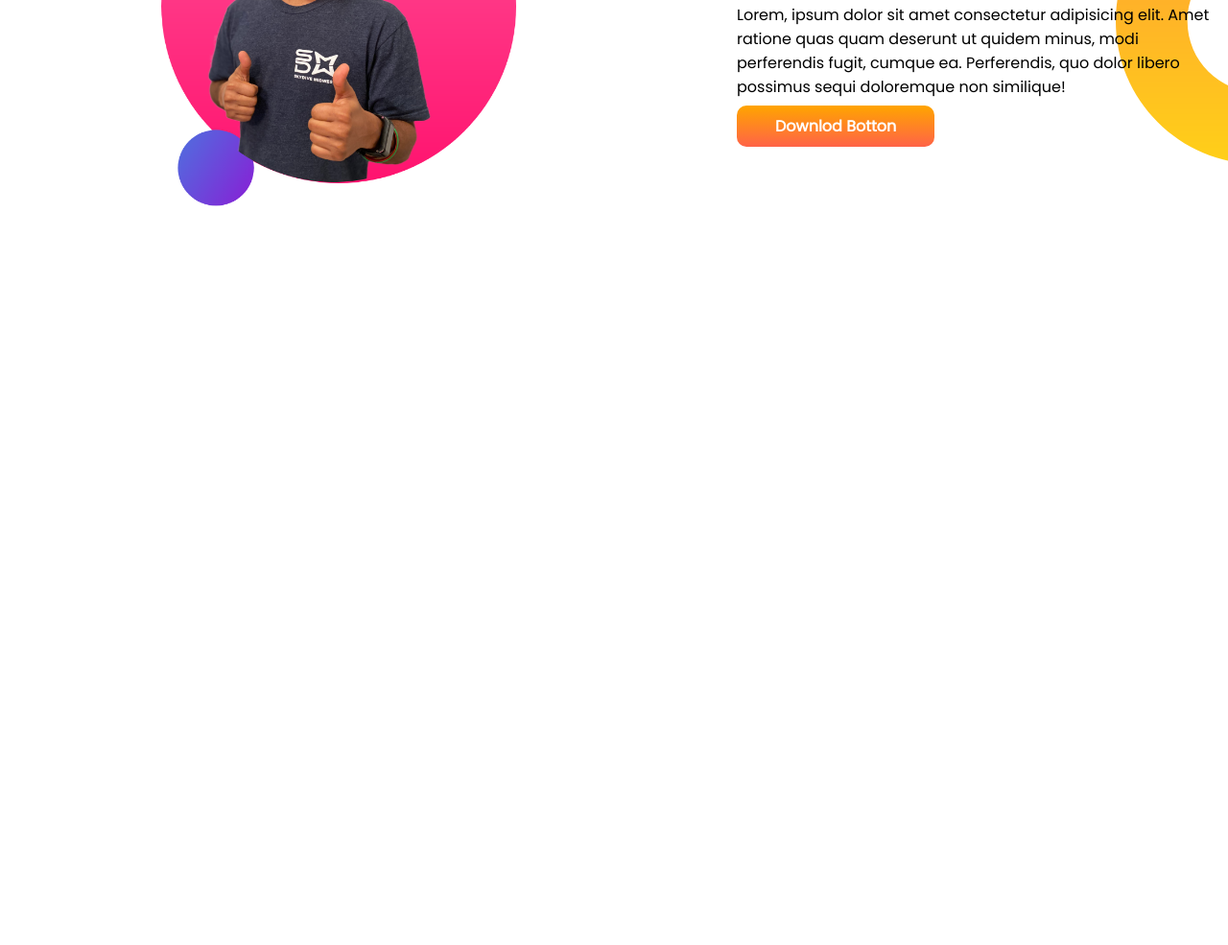
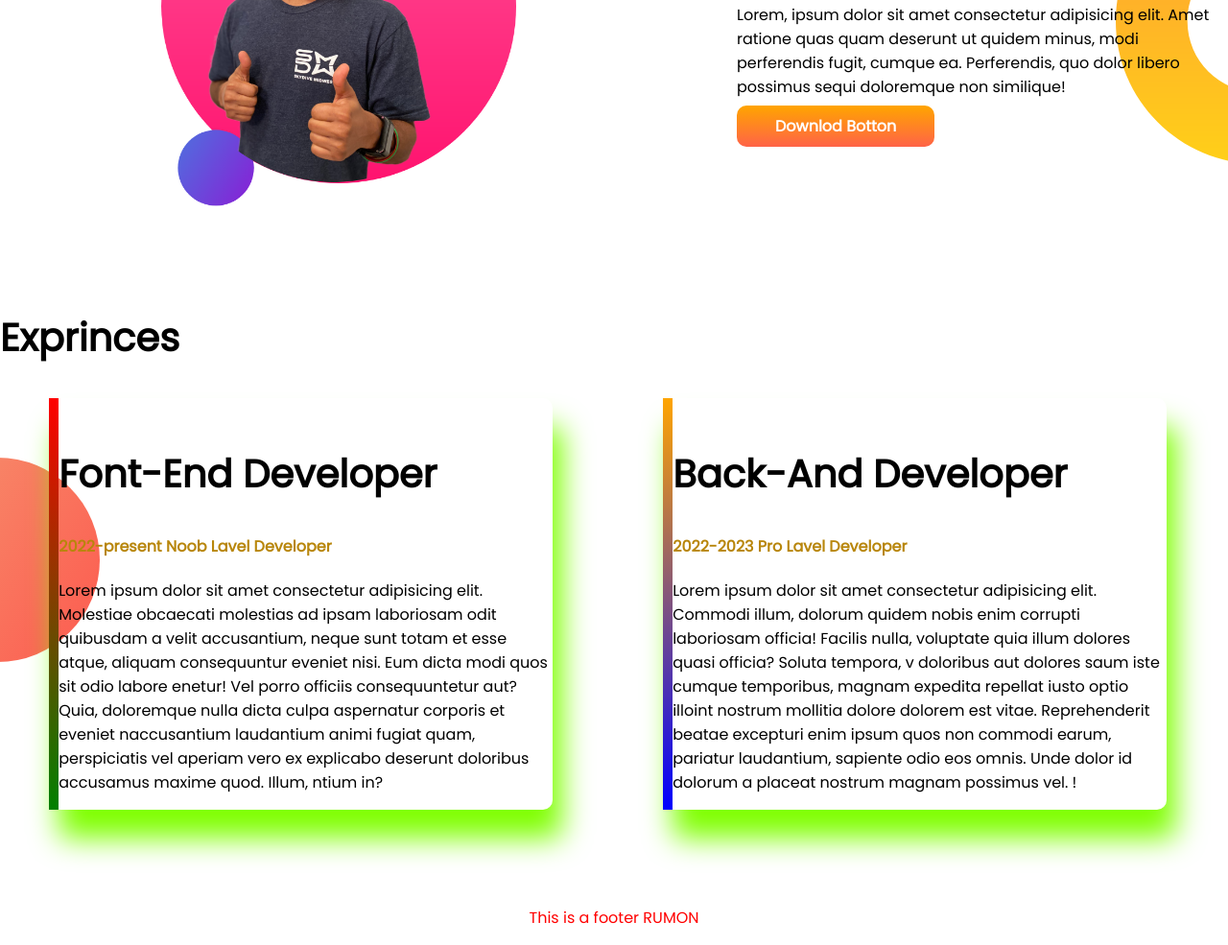
Before and after one commit to Rumon-Sarker/1st-portfolio-webside, a plain HTML site: page index.html in a window 1280 px wide. Shown: the part 692-1677 px from the top of the page at 96% size. Before the commit the page ends 1014 px from the top, so only its background shows below. Drawn offline with Linux system fonts and the light colour scheme.

Commit message:
final add

```diff
--- a/index.html
+++ b/index.html
@@ -14,7 +14,7 @@
 </head>
 
 <body>
-    <section class="top-banner">
+    <section class="top-banner flexiball-container">
         <div class="half-width">
 
             <h1>Welcome to</h1>
@@ -34,7 +34,7 @@
         </div>
     </section>
 
-    <section class="drim-big">
+    <section class="drim-big flexiball-container">
         <div class="half-width">
             <img src="images/jhankar2.png" alt="">
         </div>
@@ -42,12 +42,56 @@
         <div class="half-width">
             <h1>Drem Big</h1>
             <h2>Under the paragraph</h2>
-            <p>Lorem, ipsum dolor sit amet consectetur adipisicing elit. Amet ratione quas quam deserunt ut quidem minus, modi perferendis fugit, cumque ea. Perferendis, quo dolor libero possimus sequi doloremque non similique!</p>
+            <p>Lorem, ipsum dolor sit amet consectetur adipisicing elit. Amet ratione quas quam deserunt ut quidem
+                minus, modi perferendis fugit, cumque ea. Perferendis, quo dolor libero possimus sequi doloremque non
+                similique!</p>
             <a class="link-button" target="_blank" href="Downlod Botton">Downlod Botton</a>
         </div>
+
+    </section>
+
+    <section class="Exprinces-area">
+        <h1>Exprinces</h1>
+        <div class="flexiball-container">
+            <div id="font-end" class="exprincess">
+
+                <h1>Font-End Developer</h1>
+
+                <h4 class="levelcolor">2022-present Noob Lavel Developer</h4>
+                <p>Lorem ipsum dolor sit amet consectetur adipisicing elit. Molestiae obcaecati molestias ad ipsam
+                    laboriosam odit quibusdam a velit accusantium, neque sunt totam et esse atque, aliquam consequuntur
+                    eveniet nisi. Eum dicta modi quos sit odio labore enetur! Vel porro officiis consequuntetur aut?
+                    Quia,
+                    doloremque nulla dicta culpa aspernatur corporis et eveniet naccusantium laudantium animi fugiat
+                    quam,
+                    perspiciatis vel aperiam vero ex explicabo deserunt doloribus accusamus maxime quod. Illum, ntium
+                    in?
+                </p>
+            </div>
+
+
+            <div id="back-end" class="exprincess">
+
+                <h1>Back-And Developer</h1>
+                <h4 class="levelcolor">2022-2023 Pro Lavel Developer</h4>
+                <p>Lorem ipsum dolor sit amet consectetur adipisicing elit. Commodi illum, dolorum quidem nobis enim
+                    corrupti laboriosam officia! Facilis nulla, voluptate quia illum dolores quasi officia? Soluta
+                    tempora,
+                    v doloribus aut dolores saum iste cumque temporibus, magnam expedita repellat iusto optio illoint
+                    nostrum mollitia dolore dolorem est vitae. Reprehenderit beatae excepturi enim ipsum quos non
+                    commodi
+                    earum, pariatur laudantium, sapiente odio eos omnis. Unde dolor id dolorum a placeat nostrum magnam
+                    possimus vel. !</p>
+
+            </div>
+        </div>
+
     </section>
 
 
 </body>
+<footer>
+    <p>This is a footer RUMON </p>
+</footer>
 
 </html>
--- a/style.css
+++ b/style.css
@@ -9,7 +9,7 @@ h1{
 .orange-color{
     color: orange;
 }
-section{
+.flexiball-container{
     display: flex;
     margin-bottom: 100px;
 }
@@ -40,3 +40,34 @@ section{
     background-repeat: no-repeat;
     background-position: right;
 }
+.levelcolor{
+    color: darkgoldenrod;
+}
+.Exprinces-area{
+    background-image: url(images/exp-bg.png);
+    background-position: left;
+    background-repeat: no-repeat;
+}
+.exprincess{
+    width: 50%;
+    padding-top: 15px;
+    margin-right: 5%;
+    margin-left: 4%;
+    border-radius: 10px;
+    box-shadow: 10px 30px 30px chartreuse;
+}
+#font-end{
+    border-left: 10px solid;
+    border-image: linear-gradient(red, green);
+    border-image-slice: 1;
+
+}
+#back-end{
+    border-left: 10px solid;
+    border-image: linear-gradient(orange,blue);
+    border-image-slice: 1;
+}
+footer{
+    text-align: center;
+    color: red;
+}
```
Also changed, not shown: images/my-bg.png (deleted), images/my-bg2.png (deleted), 4 other files.
